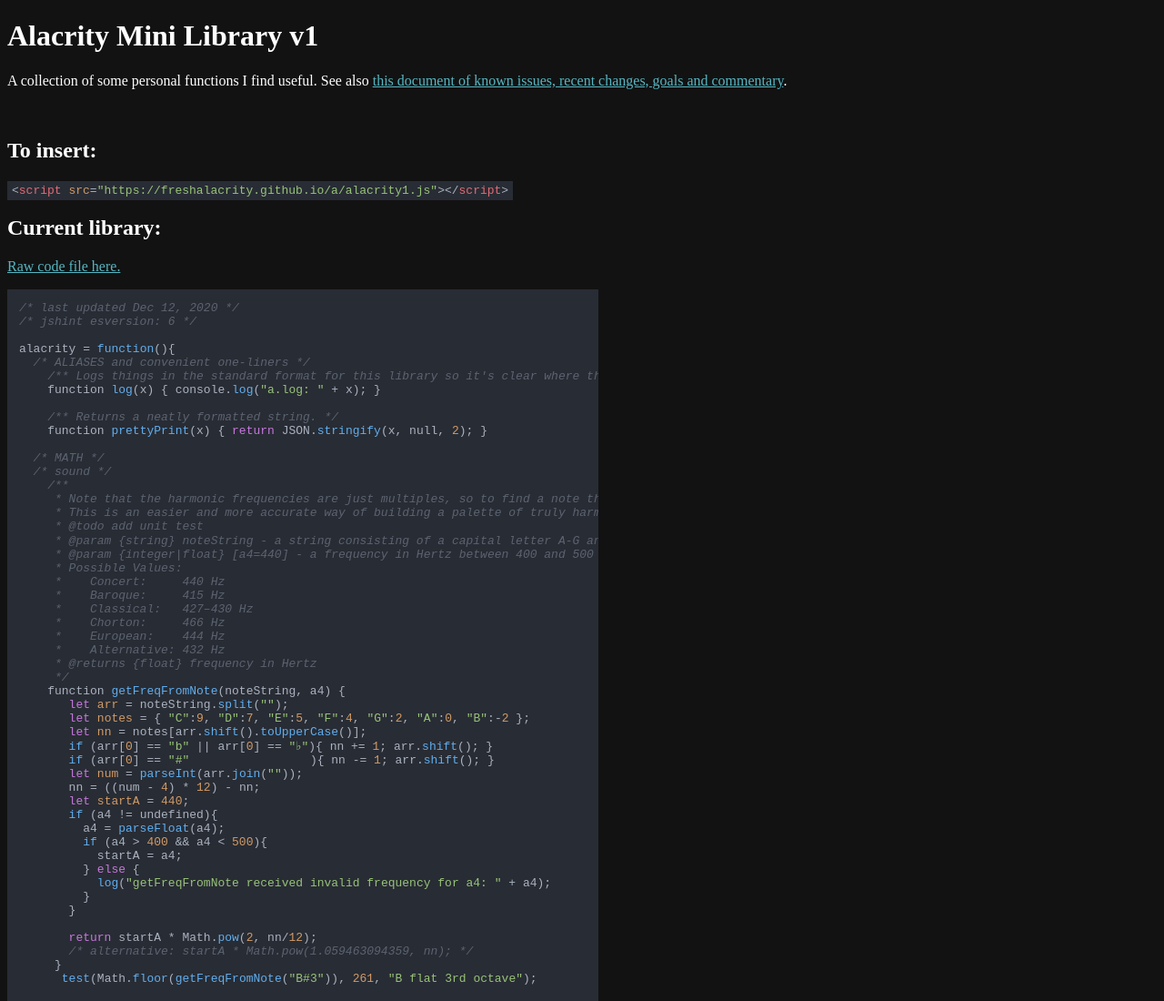
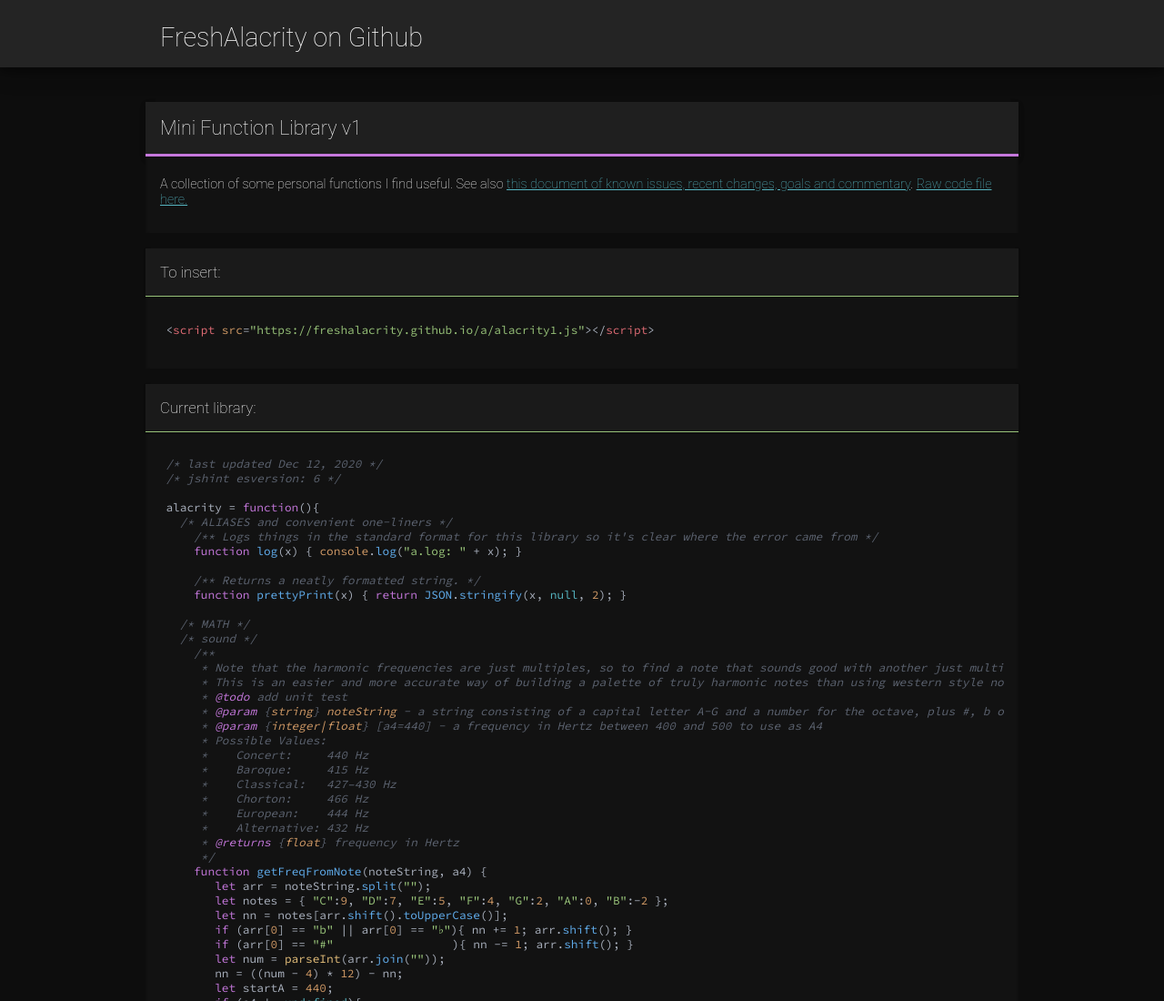
Before and after one commit to FreshAlacrity/freshalacrity.github.io, a plain HTML site: page a/index.html in a window 1280 px wide. Shown: the top 1100 px of the page at 91% size. Drawn offline with nearby package versions, Linux system fonts and the light colour scheme.

Commit message:
Minor changes, css updates

```diff
--- a/a/v1.html
+++ b/a/index.html
@@ -3,23 +3,25 @@
 <head>
 <meta charset="UTF-8">
 <title>Alacrity Mini Library</title>
-<link rel="stylesheet" href="https://fonts.googleapis.com/css?family=Source+Code+Pro">
+<link rel="preconnect" href="https://fonts.gstatic.com">
+<link href="https://fonts.googleapis.com/css2?family=Montserrat" rel="stylesheet">
+<link href="https://fonts.googleapis.com/css2?family=Source+Code+Pro" rel="stylesheet">
 <link id="page_style" rel="stylesheet" type="text/css" href="./../style.css">
 </head>
 <body>
-<h1>Alacrity Mini Library v1</h1>
-<p>A collection of some personal functions I find useful. See also <a href="./process.md">this document of known issues, recent changes, goals and commentary</a>.</p><br>
+<h1>FreshAlacrity on Github</h1>
+<h2>Mini Function Library v1</h2>
+<p>A collection of some personal functions I find useful. See also <a href="./process.md">this document of known issues, recent changes, goals and commentary</a>. <a href="./alacrity1.js">Raw code file here.</a></p>
 
-<h2>To insert:</h2>
-<code id="insert_code">foo</code><br>
+<h3>To insert:</h3>
+<p><code id="insert_code">foo</code></p>
 
-<h2>Current library:</h2>
-<p><a href="./alacrity1.js">Raw code file here.</a></p>
-<pre><code id="a">/* code should load here */</code></pre>
+<h3>Current library:</h3>
+<pre><code class="javascript" id="a">/* code should load here */</code></pre>
 
 <!-- load highlight.js for syntax highlighting -->
 <link rel="stylesheet"
-      href="https://cdnjs.cloudflare.com/ajax/libs/highlight.js/10.4.1/styles/atom-one-dark.min.css">
+      href="./../syntax.css">
 <script src="https://cdnjs.cloudflare.com/ajax/libs/highlight.js/10.4.1/highlight.min.js"></script>
 
 <!-- run the current version of the library and load into display window -->
--- a/style.css
+++ b/style.css
@@ -1,14 +1,95 @@
-body {
-  background: #121212;
-  color: white;
+/* https://material.io/design/color/dark-theme.html#properties */
+/* box shadows: https://codepen.io/sdthornton/pen/wBZdXq */
+/* material design for websites: https://developers.google.com/web/updates/2015/08/material-design-lite-1-0-4-release */
+/* elements of material design: http://www.sitegeek.in/technology/google-material-design-updates-improvements-and-new-tools/ (styling for images, text input etc */
+
+html {
+  background: hsl(0, 0%, 5%);
 }
 
-code {
-  max-width: 50em;
-  // todo add shadow to code blocks
+body {
+  color: white;
+  margin: 7rem 10rem 0rem 10rem;
+  padding: 0;
+  font-family: "Roboto", "Helvetica", sans-serif;
+  font-size: .9em;
+}
+
+h1, h2, h3, p, code, pre {
+  background: hsl(0, 0%, 7%);
+  font-weight: 100;
+  padding: 1rem;
+}
+
+h1, h2, h3, h4, h5 {
+  /* this makes them look like all part of the same 'card' */
+  margin-bottom: 0rem;
+}
+
+h3, h4, h5 {
+  /* this makes them look like all part of the same 'card' */
+  /* margin-top: 0rem; */
+}
+
+p, pre {
+  -webkit-box-shadow: inset 0 1px 3px rgba(0,0,0,0.12), inset 0 1px 2px rgba(0,0,0,0.24);
+  -moz-box-shadow: inset 0 1px 3px rgba(0,0,0,0.12), inset 0 1px 2px rgba(0,0,0,0.24);
+  box-shadow: inset 0 1px 3px rgba(0,0,0,0.12), inset 0 1px 2px rgba(0,0,0,0.24);
+  margin: 0;
+  padding-top: 1.5em;
+  padding-bottom: 2em;
+  z-index: 1;
+  margin-top: 0rem;
+}
+
+code, pre {
+  font-family: "Source Code Pro", monospace;
+  font-size: .8rem;
+}
+
+h1 {
+  position: fixed;
+  top: 0;
+  left: 0;
+  padding-top: 1.5rem;
+  padding-left: 11rem;
+  margin-top: 0;
+  width: 100%;
+}
+
+h2 { border-bottom: 3px solid #c678dd; }
+
+h3 { border-bottom: 1px solid #98c379; }
+
+.el0 { border: 2px solid hsl(0, 0%, 10%); }
+.el1, h3, h4, h5 {
+  z-index: 2;
+  background: hsl(0, 0%, 10%);
+  box-shadow: 0 1px 3px rgba(0,0,0,0.12), 0 1px 2px rgba(0,0,0,0.24);
+}
+.el2, h2 {
+  z-index: 3;
+  background: hsl(0, 0%, 12%);
+  box-shadow: 0 3px 6px rgba(0,0,0,0.16), 0 3px 6px rgba(0,0,0,0.23);
+}
+.el3, h1 {
+  z-index: 4;
+  background: hsl(0, 0%, 14%);
+  box-shadow: 0 10px 20px rgba(0,0,0,0.19), 0 6px 6px rgba(0,0,0,0.23);
+}
+.el4 {
+  z-index: 5;
+  background: hsl(0, 0%, 17%);
+  box-shadow: 0 14px 28px rgba(0,0,0,0.25), 0 10px 10px rgba(0,0,0,0.22);
+}
+.el5 {
+  z-index: 6;
+  background: hsl(0, 0%, 18%);
+  box-shadow: 0 19px 38px rgba(0,0,0,0.30), 0 15px 12px rgba(0,0,0,0.22);
 }
 
 *, *::before, *::after {
+  /* keeps sizes neat */
   box-sizing: border-box;
 }
 
--- /dev/null
+++ b/syntax.css
@@ -0,0 +1,27 @@
+.hljs {
+  display:block;
+  overflow-x:auto;
+  padding:.5em;
+  color:#abb2bf;
+  /*background:#282c34;*/
+}
+.hljs-comment,.hljs-quote {
+  color:#5c6370;font-style:italic
+}
+.hljs-doctag,.hljs-formula,.hljs-keyword{color:#c678dd}
+
+.hljs-deletion,.hljs-name,.hljs-section,.hljs-selector-tag,.hljs-subst{color:#e06c75}
+
+.hljs-literal{color:#56b6c2}
+
+.hljs-addition,.hljs-attribute,.hljs-meta-string,.hljs-regexp,.hljs-string{color:#98c379}
+
+.hljs-built_in,.hljs-class .hljs-title{color:#e6c07b}
+
+.hljs-attr,.hljs-number,.hljs-selector-attr,.hljs-selector-class,.hljs-selector-pseudo,.hljs-template-variable,.hljs-type,.hljs-variable{color:#d19a66}
+
+.hljs-bullet,.hljs-link,.hljs-meta,.hljs-selector-id,.hljs-symbol,.hljs-title{color:#61aeee}
+
+.hljs-emphasis{font-style:italic}
+.hljs-strong{font-weight:700}
+.hljs-link{text-decoration:underline}
```
Also changed, not shown: index.html (+3 -3 lines), 2 other files.
